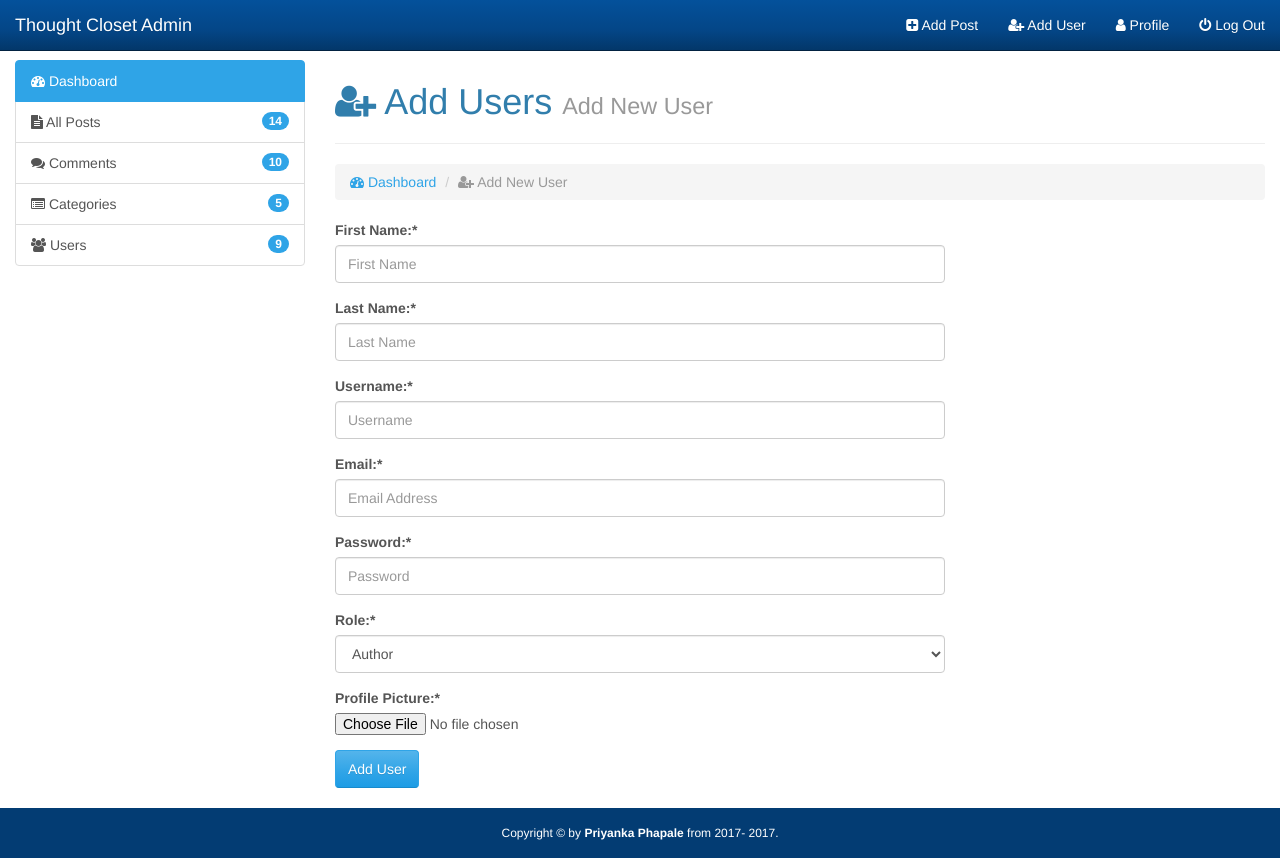
After one commit to priyankabp/Thought_Closet, a PHP site: page /blog_admin/add-user.php in a window 1280 px wide. The commit adds this page. Run offline with PHP 8.4, Linux system fonts and the light colour scheme.

Commit message:
Add new page(add-user.php) to add new user

```diff
--- /dev/null
+++ b/blog_admin/add-user.php
@@ -0,0 +1,68 @@
+<?php require_once('include/top.php'); ?>
+  </head>
+  <body>
+    <div id="wrapper">
+      <?php require_once('include/header.php'); ?>
+
+      <div class="container-fluid body-section">
+        <div class="row">
+          <div class="col-md-3">
+            <?php require_once('include/left_sidebar.php'); ?>
+          </div>
+          <div class="col-md-9">
+            <h1><i class="fa fa-user-plus" aria-hidden="true"></i> Add Users <small>Add New User</small></h1><hr>
+            <ol class="breadcrumb">
+              <li><a href="index.html"><i class="fa fa-tachometer"></i> Dashboard</a></li>
+              <li class="active"><i class="fa fa-user-plus"></i> Add New User</li>
+            </ol>
+
+            <div class="row">
+              <div class="col-md-8">
+                <form action="" method="post">
+                  <div class="form-group">
+                    <label for="first-name">First Name:*</label>
+                    <input type="text" id="first-name" name="first-name" class="form-control" placeholder="First Name">
+                  </div>
+
+                  <div class="form-group">
+                    <label for="last-name">Last Name:*</label>
+                    <input type="text" id="last-name" name="last-name" class="form-control" placeholder="Last Name">
+                  </div>
+
+                  <div class="form-group">
+                    <label for="usernme">Username:*</label>
+                    <input type="text" id="username" name="username" class="form-control" placeholder="Username">
+                  </div>
+
+                  <div class="form-group">
+                    <label for="email">Email:*</label>
+                    <input type="text" id="email" name="email" class="form-control" placeholder="Email Address">
+                  </div>
+
+                  <div class="form-group">
+                    <label for="password">Password:*</label>
+                    <input type="password" id="password" name="password" class="form-control" placeholder="Password">
+                  </div>
+
+                  <div class="form-group">
+                    <label for="Role">Role:*</label>
+                    <select name="role" id="role" class="form-control">
+                      <option value="author">Author</option>
+                      <option value="admin">Admin</option>
+                    </select>
+                  </div>
+
+                  <div class="form-group">
+                    <label for="profile-image">Profile Picture:*</label>
+                    <input type="file" id="profile-image" name="profile-image">
+                  </div>
+
+                  <input type="submit" name="submit" value="Add User" class="btn btn-primary">
+                </form>
+              </div>
+              <div class="col-md-4"></div>
+            </div>
+          </div>
+        </div>
+      </div>
+<?php require_once('include/footer.php'); ?>
--- a/blog_admin/categories.php
+++ b/blog_admin/categories.php
@@ -12,7 +12,7 @@
           <div class="col-md-9">
             <h1><i class="fa fa-folder-open" aria-hidden="true"></i> Categories <small>Different Categories</small></h1><hr>
             <ol class="breadcrumb">
-              <li><a href="index.html"><i class="fa fa-tachometer"></i> Dashboard</a></li>
+              <li><a href="index.php"><i class="fa fa-tachometer"></i> Dashboard</a></li>
               <li class="active"><i class="fa fa-folder-open"></i> Categories</li>
             </ol>
 
--- a/blog_admin/include/header.php
+++ b/blog_admin/include/header.php
@@ -13,7 +13,7 @@
           <div class="collapse navbar-collapse" id="bs-example-navbar-collapse-2">
             <ul class="nav navbar-nav navbar-right">
               <li><a href="#"><i class="fa fa-plus-square" aria-hidden="true"></i> Add Post</a></li>
-              <li><a href="#"><i class="fa fa-user-plus" aria-hidden="true"></i> Add User</a></li>
+              <li><a href="add-user.php"><i class="fa fa-user-plus" aria-hidden="true"></i> Add User</a></li>
               <li><a href="#"><i class="fa fa-user" aria-hidden="true"></i> Profile</a></li>
               <li><a href="#"><i class="fa fa-power-off" aria-hidden="true"></i> Log Out</a></li>
             </ul>
```
